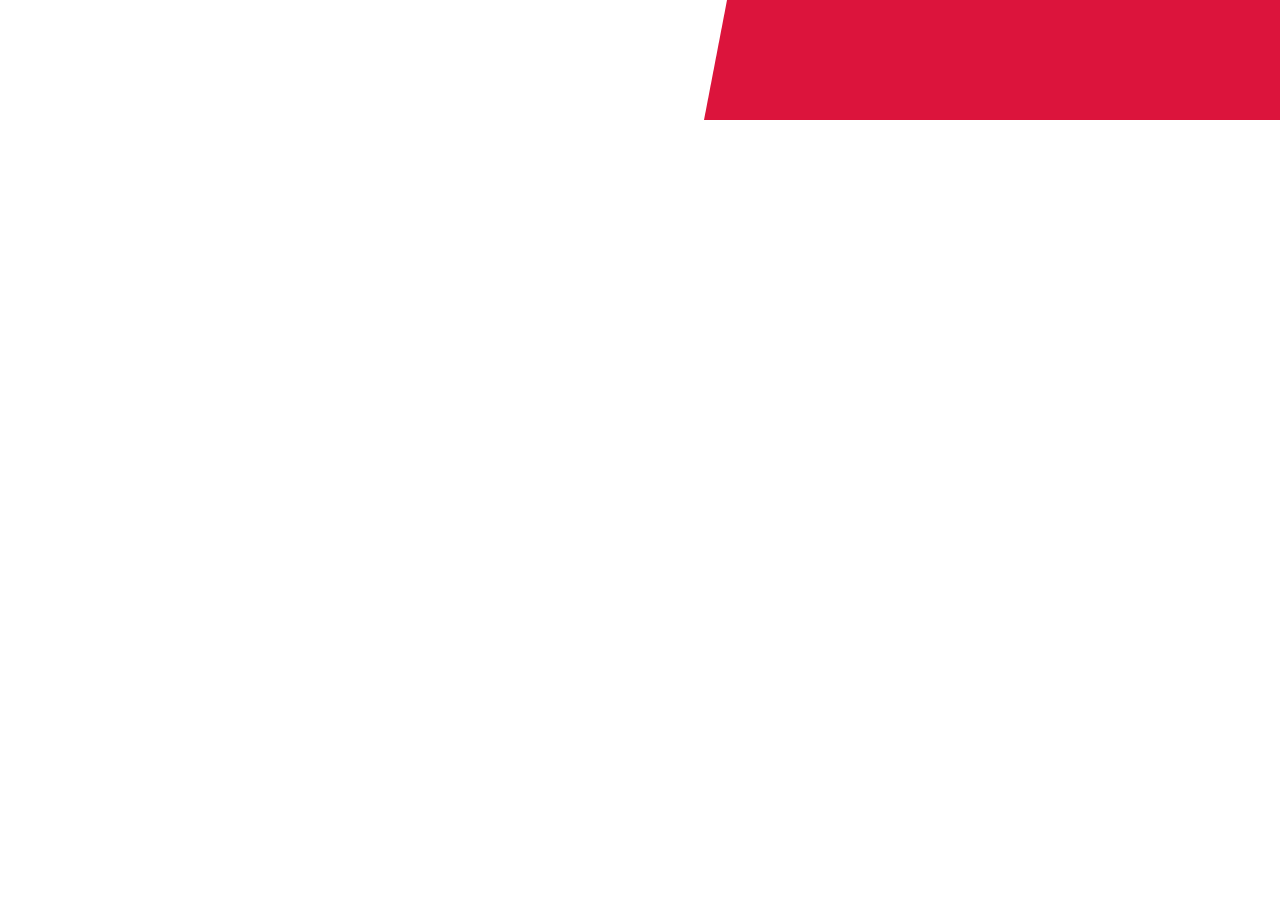
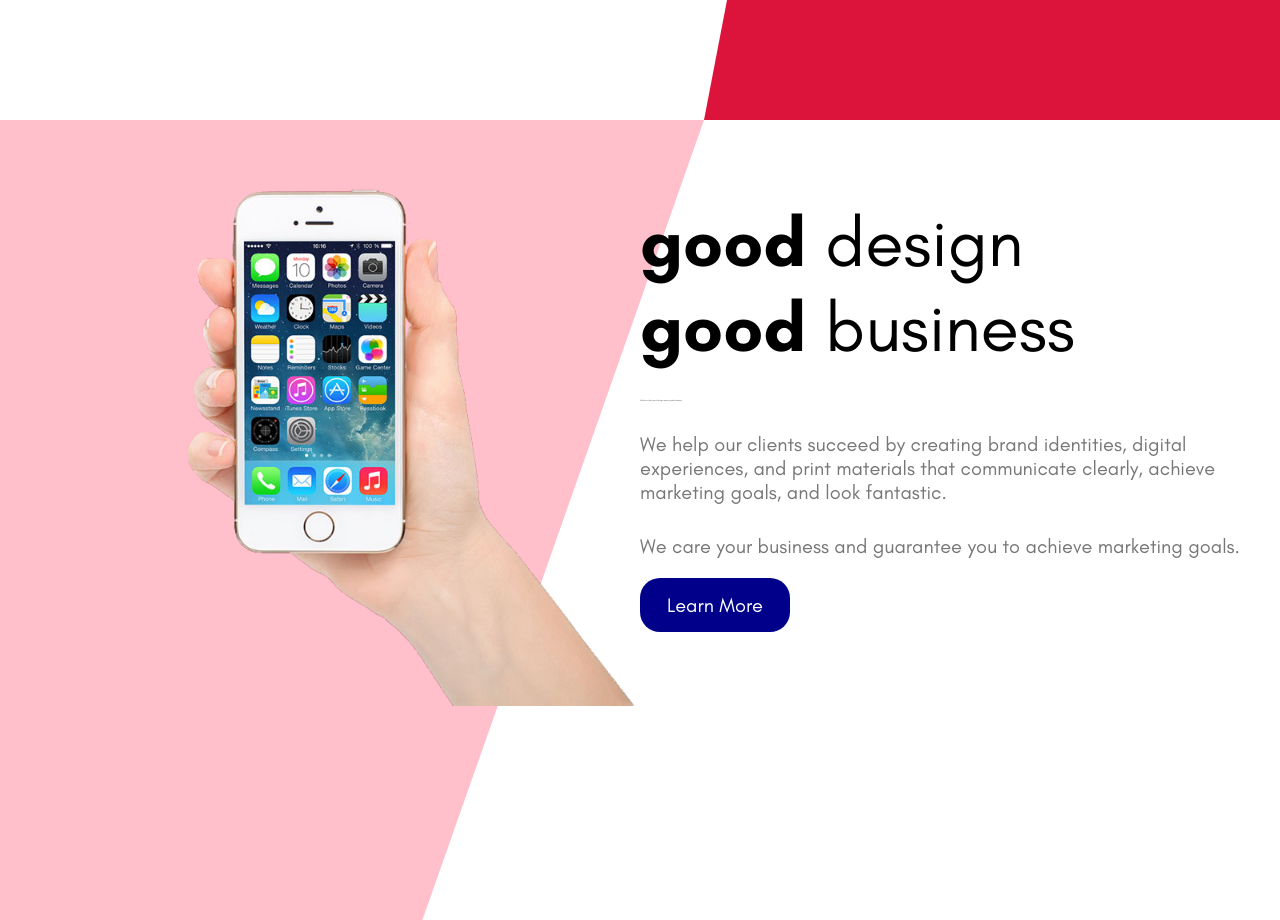
Before and after one commit to GabrielReisfeld/Digital-Agency-Web, a React (Create React App) app: page / in a window 1280 px wide. Shown: the part 680-1600 px from the top of the page. Before the commit the page ends 800 px from the top, so only its background shows below. Built offline with nearby package versions, Linux system fonts and the light colour scheme.

Commit message:
added Feature component

```diff
--- a/src/App.js
+++ b/src/App.js
@@ -1,30 +1,47 @@
-import styled from "styled-components";
+import styled, { css } from "styled-components";
+import Feature from "./components/Feature";
 import Intro from "./components/Intro";
 import Navbar from "./components/Navbar";
 
 const Container = styled.div`
   height: 100vh;
   overflow: hidden;
+  position: relative;
 `;
 
-const IntoShape = styled.div`
+const Shape = css`
   width: 100%;
   height: 100%;
   position: absolute;
   top: 0;
   left: 0;
   z-index: -1;
+`;
+
+const IntoShape = styled.div`
+  ${Shape}
   clip-path: polygon(67% 0%, 100% 0%, 100% 100%, 55% 100%);
   background-color: crimson;
+`;
+const FeatureShape = styled.div`
+  ${Shape}
+  clip-path: polygon(0 0, 55% 0%, 33% 100%, 0% 100%);
+  background-color: pink;
 `;
 
 function App() {
   return (
-    <Container>
-      <Navbar />
-      <Intro />
-      <IntoShape />
-    </Container>
+    <>
+      <Container>
+        <Navbar />
+        <Intro />
+        <IntoShape />
+      </Container>
+      <Container>
+        <Feature />
+        <FeatureShape />
+      </Container>
+    </>
   );
 }
 
--- /dev/null
+++ b/src/components/Feature.jsx
@@ -0,0 +1,73 @@
+import React from "react";
+import styled from "styled-components";
+import App from "../img/app2.png";
+import AnimatedShapes from "./AnimatedShapes";
+
+const Container = styled.div`
+  display: flex;
+`;
+const Left = styled.div`
+  width: 50%;
+`;
+const Image = styled.img`
+  width: 100%;
+`;
+const Right = styled.div`
+  width: 50%;
+  display: flex;
+  flex-direction: column;
+  justify-content: center;
+`;
+const Title = styled.span`
+  font-size: 70px;
+`;
+const SubTitle = styled.span`
+  font-size: 2px;
+  font-style: italic;
+  color: #333;
+  margin-top: 30px;
+`;
+const Desc = styled.p`
+  font-size: 20px;
+  color: #777;
+  margin-top: 30px;
+`;
+const Button = styled.button`
+  width: 150px;
+  border: none;
+  padding: 15px 20px;
+  background-color: darkblue;
+  color: white;
+  font-size: 20px;
+  border-radius: 20px;
+  margin-top: 20px;
+  cursor: pointer;
+`;
+
+const Feature = () => {
+  return (
+    <Container>
+      <Left>
+        <Image src={App} />
+      </Left>
+      <Right>
+        <Title>
+          <b>good</b> design <br /> <b>good</b> business
+        </Title>
+        <SubTitle>We know that good design means good business.</SubTitle>
+        <Desc>
+          We help our clients succeed by creating brand identities, digital
+          experiences, and print materials that communicate clearly, achieve
+          marketing goals, and look fantastic.
+        </Desc>
+        <Desc>
+          We care your business and guarantee you to achieve marketing goals.
+        </Desc>
+        <Button>Learn More</Button>
+      </Right>
+      <AnimatedShapes />
+    </Container>
+  );
+};
+
+export default Feature;
```
Also changed, not shown: src/img/app.png (added), src/img/app2.png (added).
